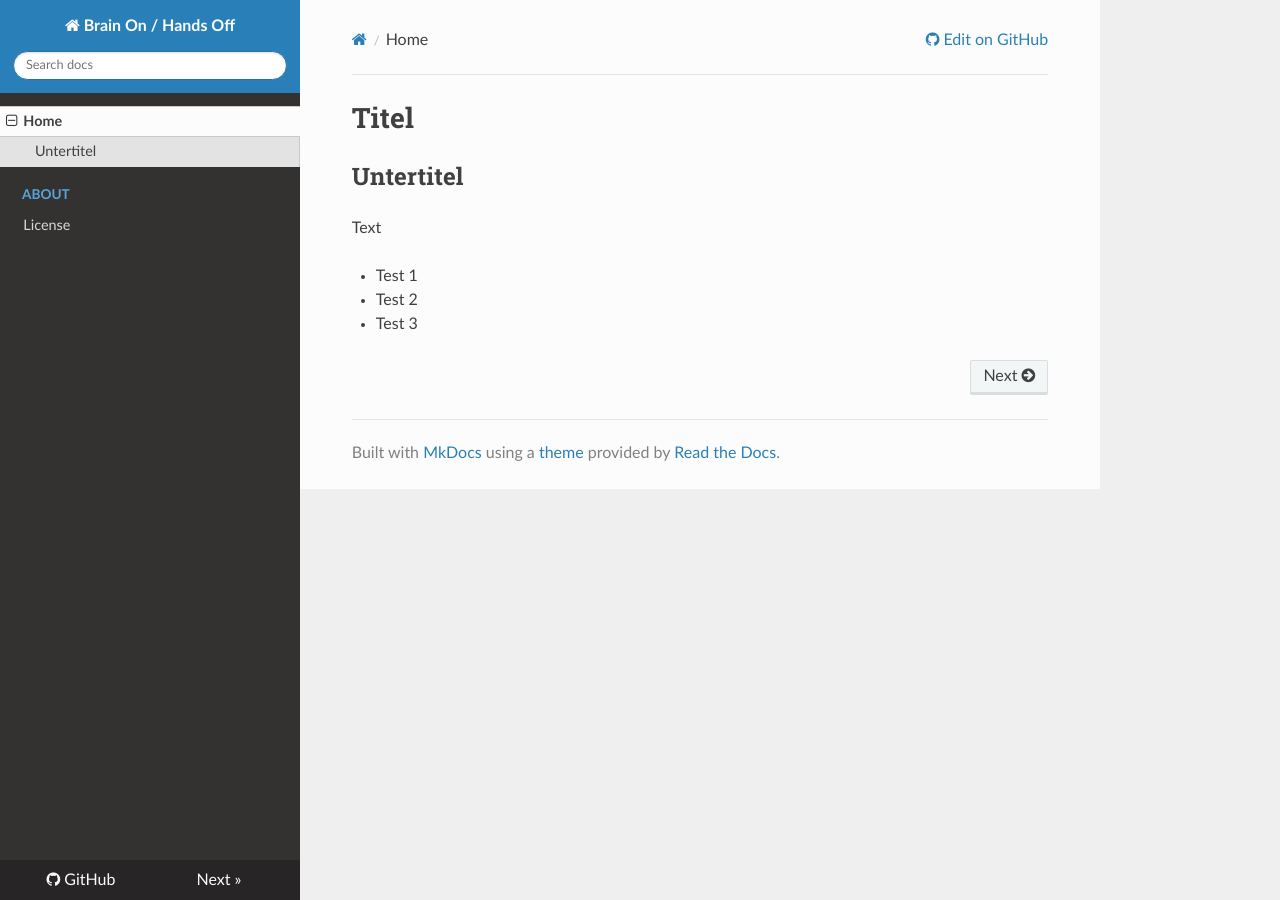
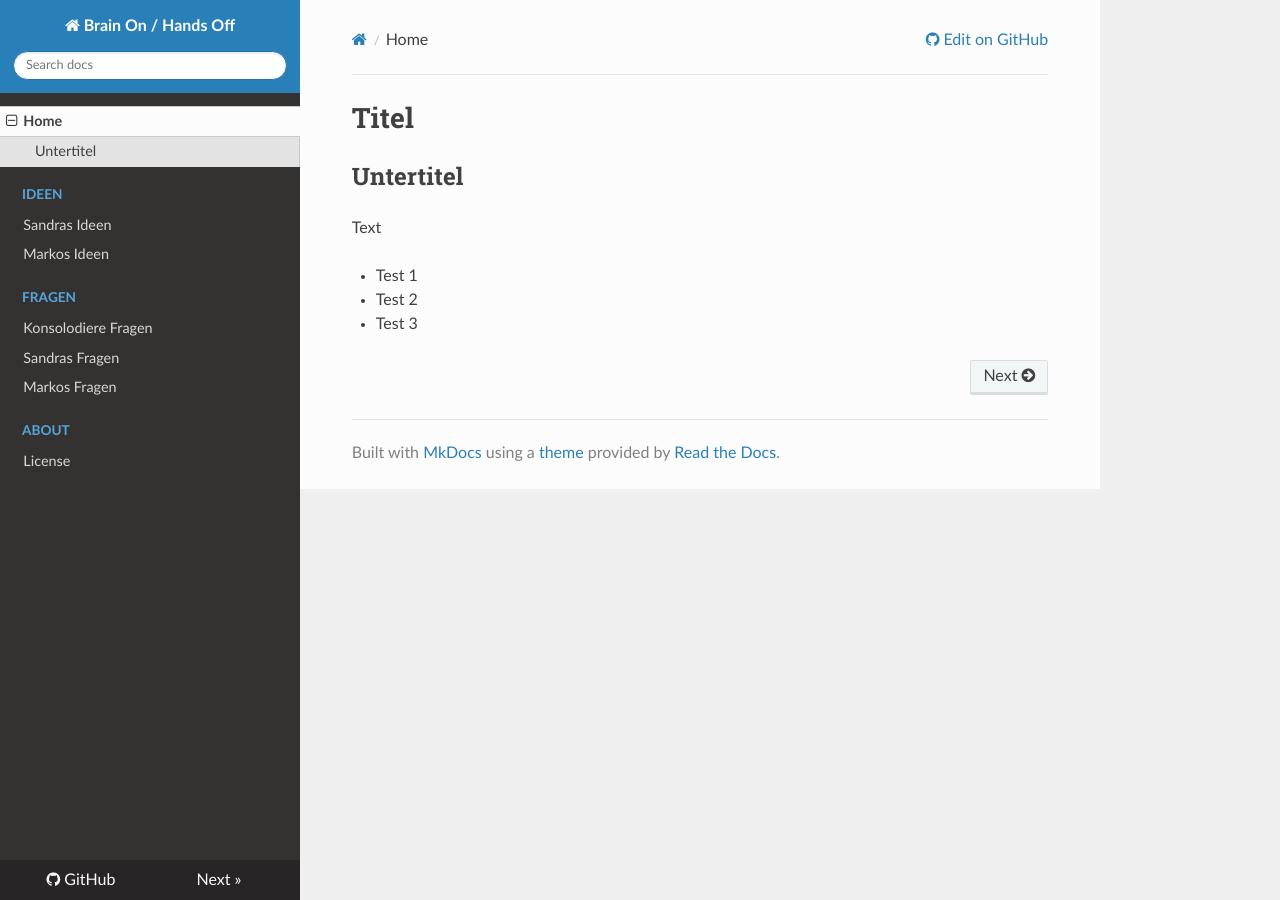
Before and after one commit to loddar/brain-on, an MkDocs documentation site: the page built from docs/index.md, in a window 1280 px wide. Built offline with MkDocs 1.6.1, drawn with Linux system fonts in a browser that asks for light colours; nearby versions of some CDN libraries; old or Windows-style settings are respelled for this version of MkDocs.

Commit message:
Add ideas and question documents
Separated idea and question documents for Sandra and Marko.

```diff
--- a/mkdocs.yml
+++ b/mkdocs.yml
@@ -2,6 +2,13 @@ site_name: Brain On / Hands Off
 repo_url: https://github.com/loddar/brain-on
 pages:
 - Home: 'index.md'
+- Ideen:
+    - 'Sandras Ideen': 'ideas/sandra.md'
+    - 'Markos Ideen': 'ideas/marko.md'
+- Fragen:
+    - 'Konsolodiere Fragen': 'question.md'
+    - 'Sandras Fragen': 'question/sandra.md'
+    - 'Markos Fragen': 'question/marko.md'
 - About:
     - 'License': 'about/license.md'
 theme: readthedocs
```
Also changed, not shown: docs/question.md (added, +6 -0 lines), docs/question/marko.md (added, +1 -0 lines), docs/question/sandra.md (added, +1 -0 lines), docs/ideas/marko.md (added), docs/ideas/sandra.md (added), 1 other file.
